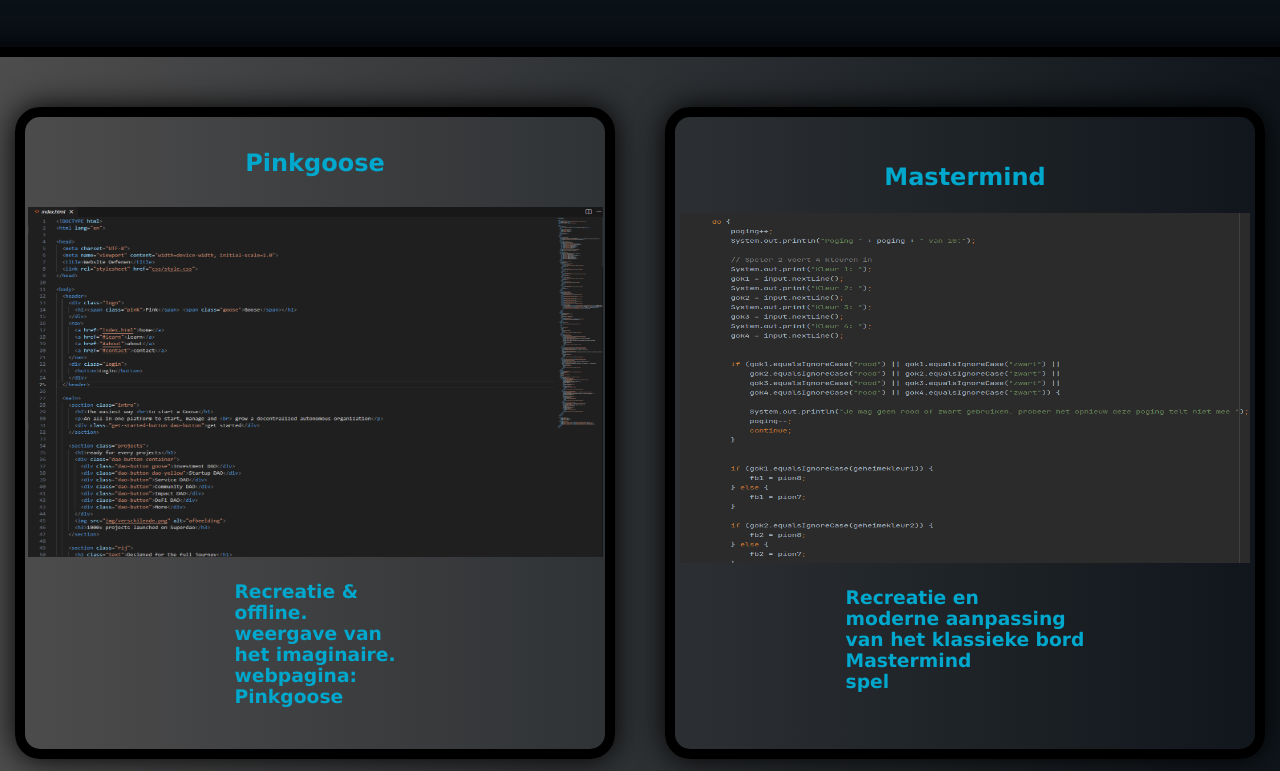
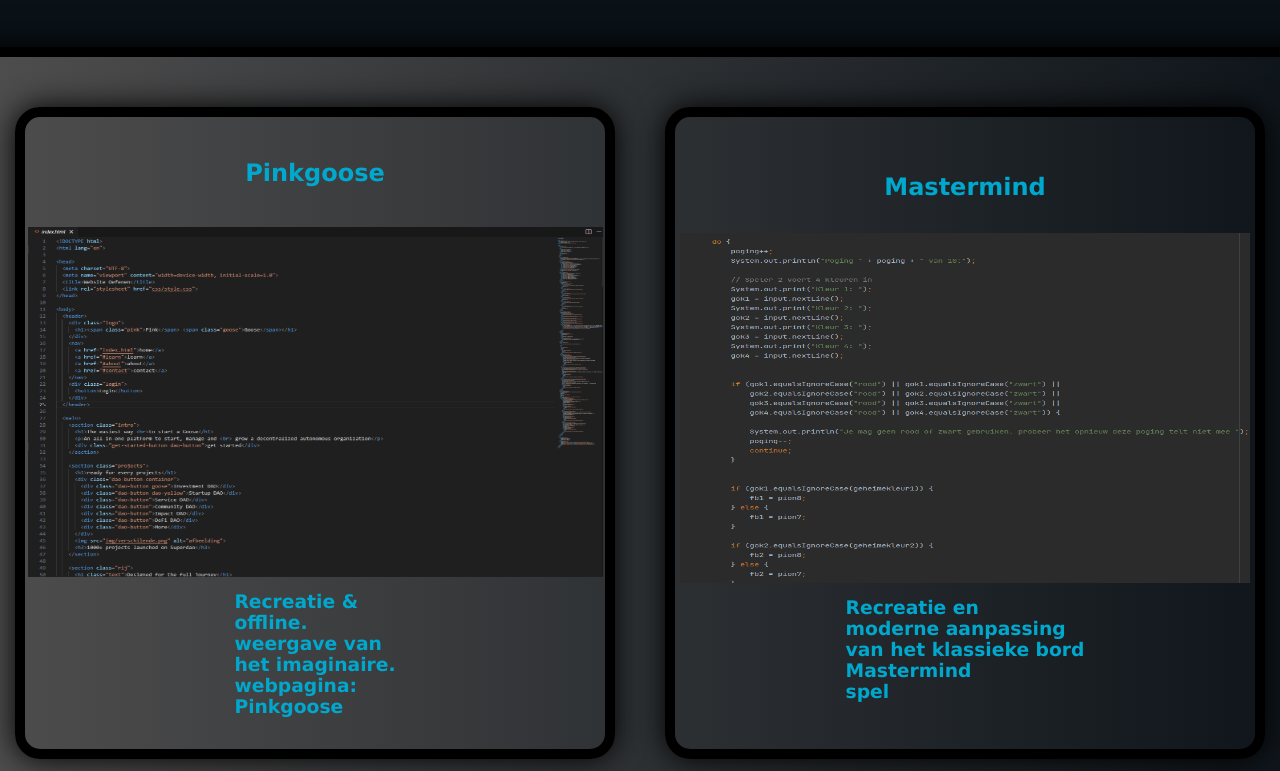
Before and after one commit to jobran2006/Jobran, a plain HTML site: page index.html in a window 1280 px wide. Shown: the part 1049-1820 px from the top of the page. Drawn offline with Linux system fonts and the light colour scheme.

Commit message:
padding aan gepast naar gap

```diff
--- a/css/style.css
+++ b/css/style.css
@@ -193,6 +193,7 @@
     width: 600px;
     align-items: center;
     border-radius: 25px;
+    gap:10px;
 }
 
 .project-mastermind-pinkgoose {
@@ -221,7 +222,7 @@
 }
 
 .padding-tekst {
-    padding: 20px;
+
 }
 
 .project-week img {
```
